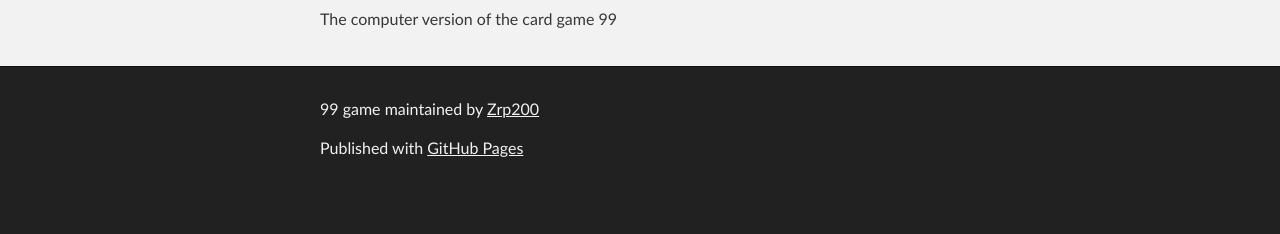
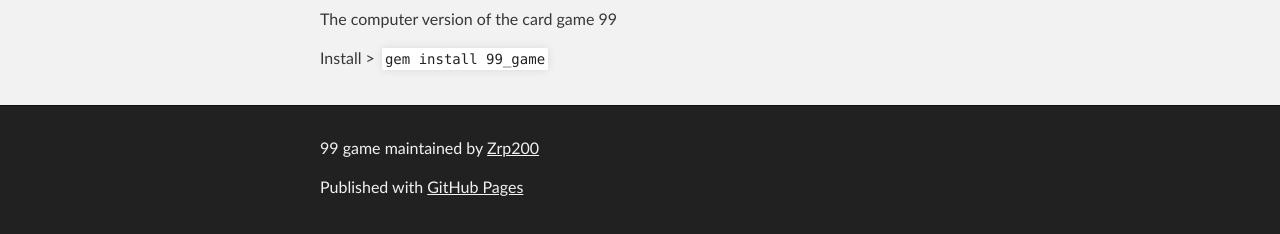
Before and after one commit to Zrp200/99_game, a plain HTML site: page index.html in a window 1280 px wide. Shown: the part 993-1227 px from the top of the page. Before the commit the page ends 1188 px from the top, so only its background shows below. Drawn offline with Linux system fonts and the light colour scheme.

Commit message:
Update index.html

```diff
--- a/index.html
+++ b/index.html
@@ -38,6 +38,7 @@
 <a name="99_game" class="anchor" href="#99_game"><span class="octicon octicon-link"></span></a>99_game</h1>
 
 <p>The computer version of the card game 99</p>
+<p> Install > <code> gem install 99_game </code></p>
       </section>
     </div>
 
```
